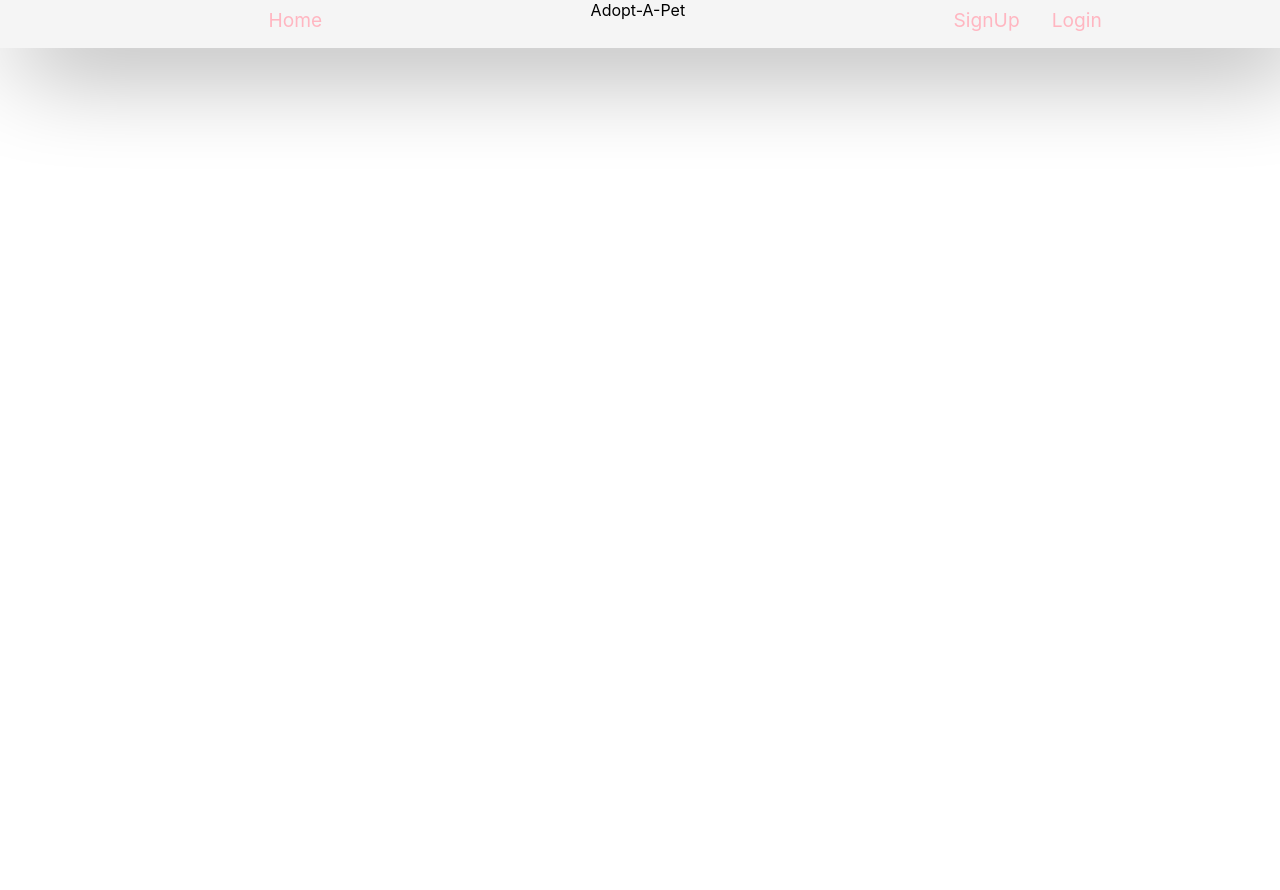
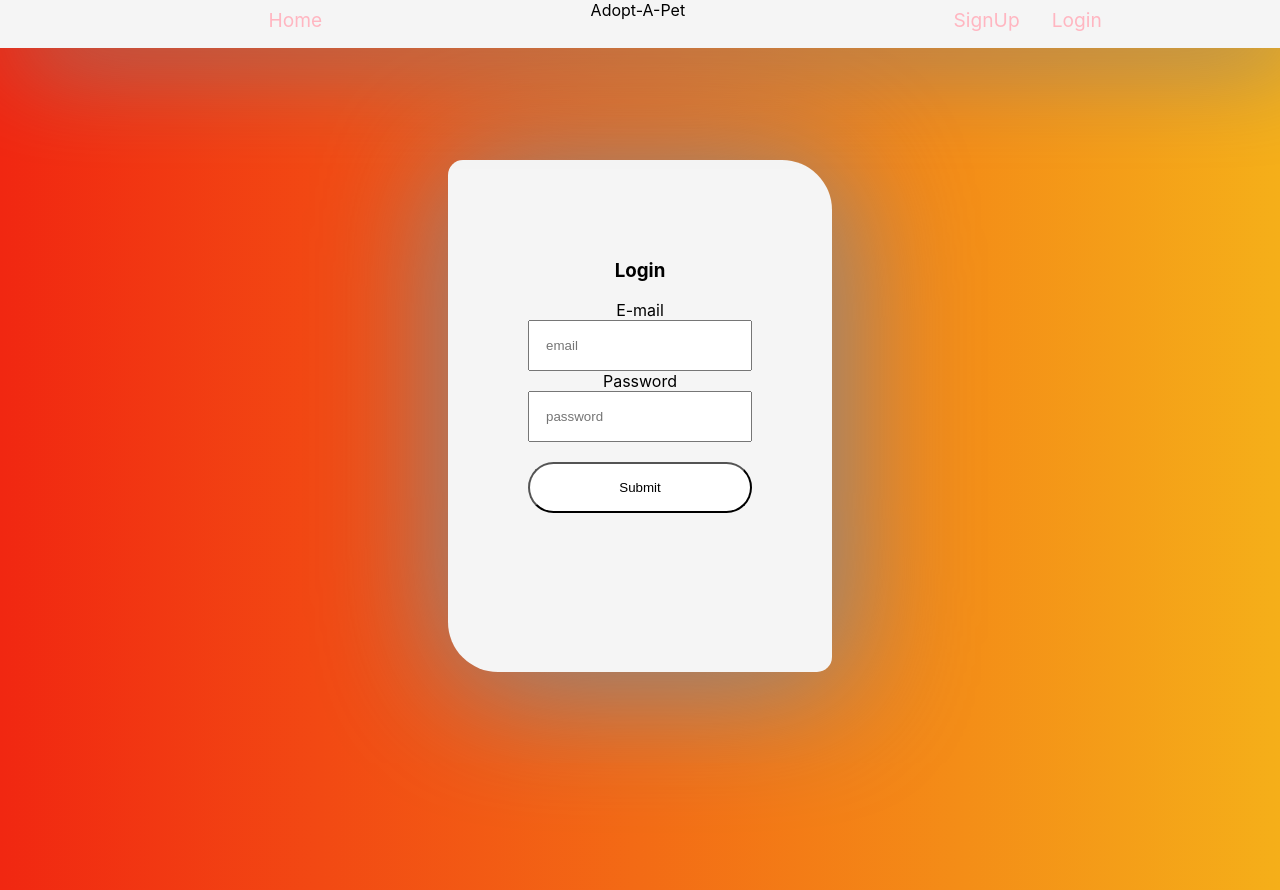
Before and after one commit to HassenH1/Adopt-a-Pet, a React (Create React App) app: page /login in a window 1280 px wide. Before the commit the page ends 800 px from the top, so only its background shows below. Built offline with nearby package versions, Linux system fonts and the light colour scheme.

Commit message:
trying something new

```diff
--- a/src/components/Home/index.js
+++ b/src/components/Home/index.js
@@ -42,8 +42,9 @@ function Home(props) {
     ));
   }
 
+  const withoutUser = () => {
     return (
-    <BackgroundColor>
+      <>
         {
           props.user.username
             ? <h3 style={{ left: "0", lineHeight: "200px", marginTop: "-100px", position: "absolute", textAlign: "center", top: "15%", width: "100%", fontSize: "25px" }}>Welcome {props.user.username}!</h3>
@@ -85,6 +86,13 @@ function Home(props) {
               )}
           </div>
         </div>
+      </>
+    )
+  }
+
+  return (
+    <BackgroundColor>
+      {withoutUser}
     </BackgroundColor>
   )
 }
--- a/src/components/Login/index.js
+++ b/src/components/Login/index.js
@@ -1,16 +1,88 @@
-import React from 'react'
-import { Background, Form } from "./styled"
+import React, { useState } from 'react'
+import { connect } from 'react-redux'
+import { addUser } from '../redux/action'
+import { Background, Form, Inputs, Button, FormMoving } from "./styled"
 
-function Login() {
+function Login(props) {
+
+  const [input, setInput] = useState({
+    email: "",
+    username: "",
+    password: ""
+  })
+
+  const [error, setError] = useState()
+
+  const handleInput = (e) => {
+    setInput({
+      ...input,
+      [e.target.name]: e.target.value
+    })
+  }
+
+  const handleSubmit = async (e) => {
+    e.preventDefault()
+    if (input.email === "" || input.username === "" || input.password === "") {
+      setError("Missing cetain Values")
+      setTimeout(() => {
+        setError("")
+      }, 5000)
+      return
+    }
+    try {
+      await fetch("http://localhost:8000/signup", {
+        method: "POST",
+        body: JSON.stringify(input),
+        headers: {
+          "Content-Type": "application/json"
+        }
+      })
+      //redux dispatch
+      props.addingUser(input)
+      //clearing fields
+      clearFields()
+      props.history.push("/")
+    } catch (err) {
+      console.log(err)
+    }
+  }
+
+  const clearFields = (e) => {
+    setInput({
+      username: "",
+      email: "",
+      password: ""
+    })
+  }
+
   return (
     <Background>
-      <Form>
-        <input />
-        <input />
-        <button>Login</button>
-      </Form>
+      <FormMoving>
+        <Form onSubmit={handleSubmit}>
+          <h3>Login</h3>
+          <label>E-mail</label>
+          <Inputs placeholder="email" onChange={handleInput} name="email" value={input.email} type="email" />
+          <label>Password</label>
+          <Inputs placeholder="password" onChange={handleInput} name="password" value={input.password} type="password" />
+          <br />
+          <Button>Submit</Button>
+          <div style={{ textAlign: "center", color: "red" }}>{error}</div>
+        </Form>
+      </FormMoving>
     </Background>
   )
 }
 
-export default Login
+const mapStateToProps = (state) => {
+  return {
+    user: state.user
+  }
+}
+
+const mapDispatchToProps = (dispatch) => {
+  return {
+    addingUser: input => dispatch(addUser(input))
+  }
+}
+
+export default connect(mapStateToProps, mapDispatchToProps)(Login)
--- a/src/components/Login/styled.js
+++ b/src/components/Login/styled.js
@@ -1,13 +1,44 @@
 import styled from "styled-components"
 
 export const Background = styled.div`
-  width: 100%;
+  background: linear-gradient(to right, #f12711, #f5af19);
   height: 100%;
-  background: linear-gradient(217deg, rgba(255,0,0,.8), rgba(255,0,0,0) 70.71%),
-            linear-gradient(127deg, rgba(0,255,0,.8), rgba(0,255,0,0) 70.71%),
-            linear-gradient(336deg, rgba(0,0,255,.8), rgba(0,0,255,0) 70.71%);
+  padding: 27.8rem 30rem;
+`
+
+export const FormMoving = styled.div`
+position: absolute;
+top:0;
+bottom: 0;
+left: 0;
+right: 0;
+padding: 10rem;
 `
 
 export const Form = styled.form`
-  border: 1px solid yellow;
+  border-radius: 15px 50px;
+  text-align: center;
+  padding: 5rem;
+  display: flex;
+  flex-direction: column;
+  width: 14rem;
+  height: 22rem;
+  margin: 0 auto;
+  background: whitesmoke;
+  box-shadow: 5px 10px 8rem 10px #888888;
 `
+
+export const Inputs = styled.input`
+  padding: 1rem;
+`
+
+export const Button = styled.button`
+  background: white;
+  padding: 1rem;
+  border-radius: 50px;
+  &:hover {
+    background: linear-gradient(to right, #ba5370, #f4e2d8);
+    color:white;
+    transition: background 1000ms linear;
+  }
+`
```
Lines whose indentation alone changed are shown as unchanged.
